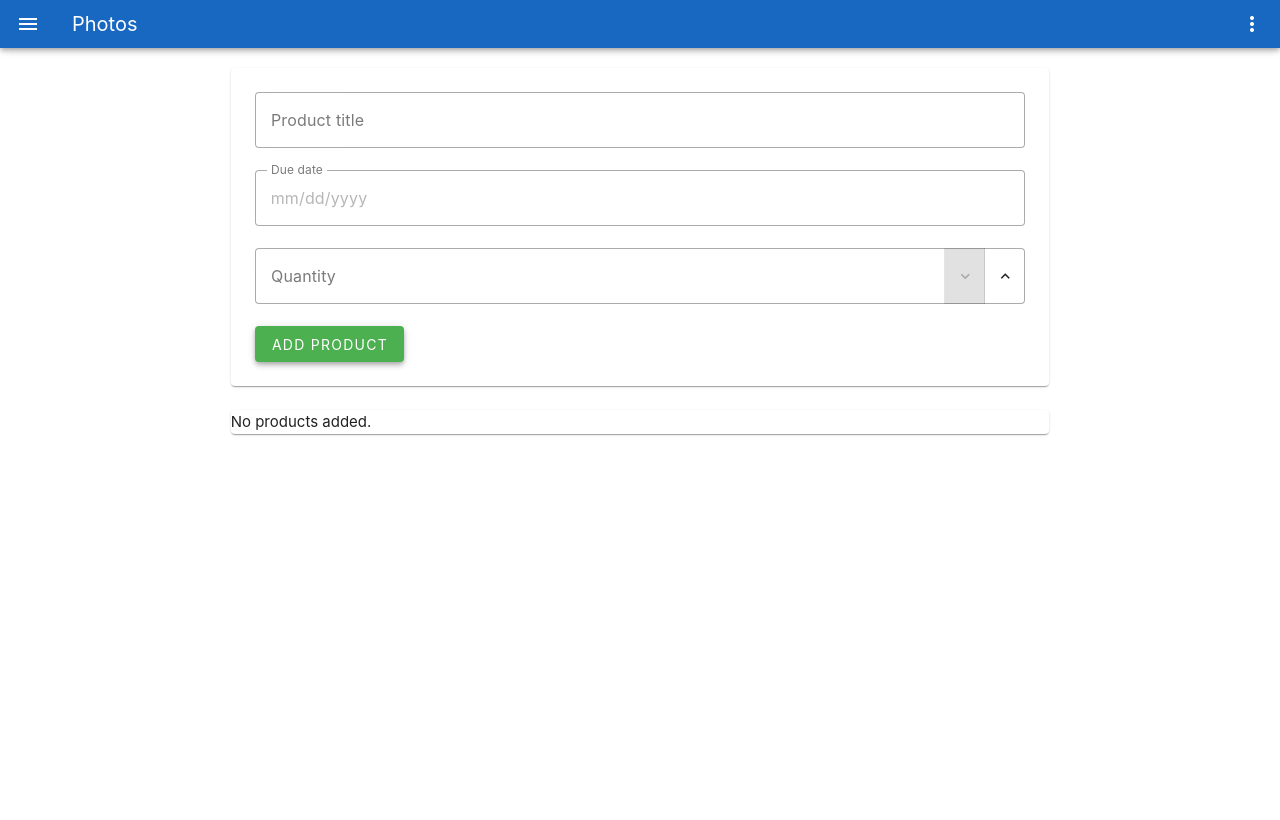
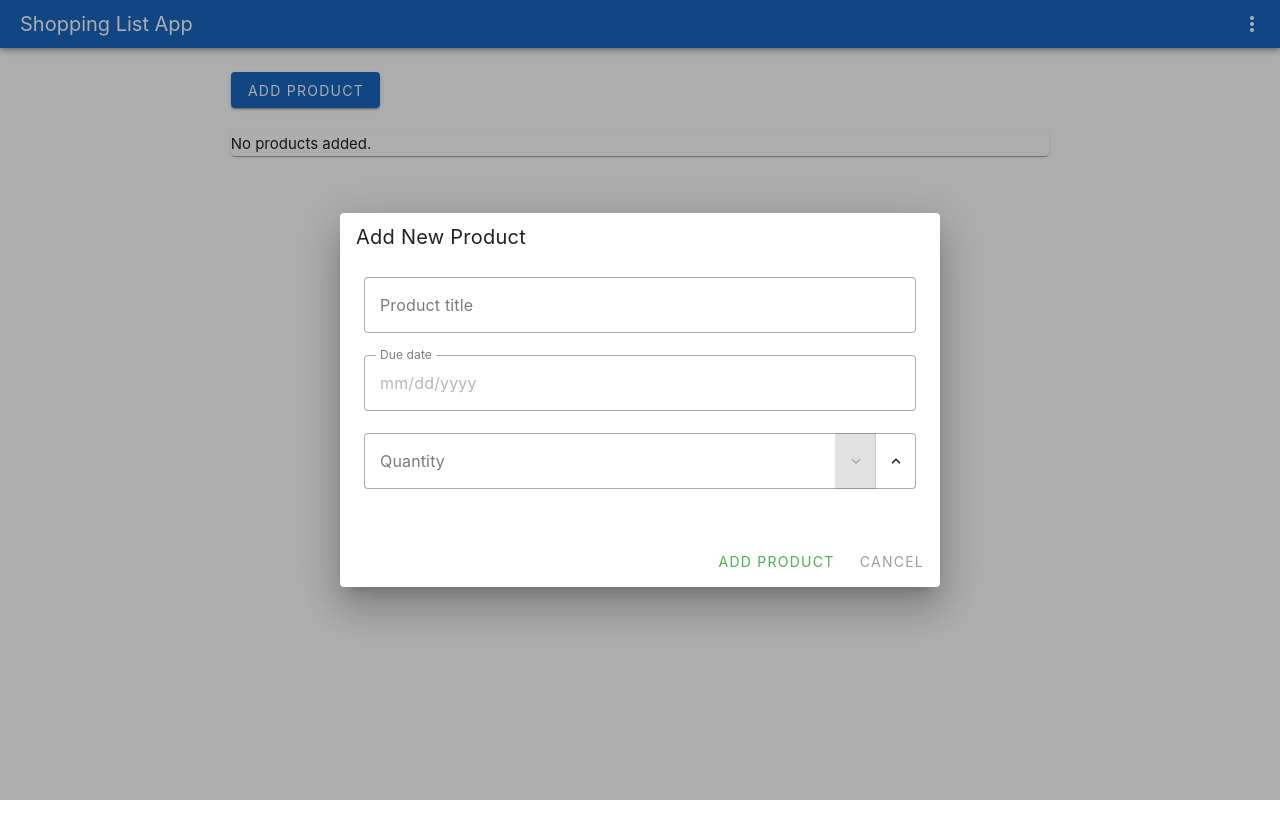
Before and after one commit to elpandango/shopping-list-vue, a Vue app: page /products in a window 1280 px wide. Both pictures are taken after a click on the button "ADD PRODUCT". Built offline with nearby package versions, Linux system fonts and the light colour scheme.

Commit message:
Modal for product adding implemented and deleting

```diff
--- a/src/App.vue
+++ b/src/App.vue
@@ -79,8 +79,4 @@ watch(products, (newProducts) => {
   width: 100%;
   padding: 0 20px;
 }
-
-.app-container {
-  padding-top: 20px;
-}
 </style>
--- a/src/components/HeaderComponent/HeaderComponent.vue
+++ b/src/components/HeaderComponent/HeaderComponent.vue
@@ -3,11 +3,7 @@
    color="primary"
    density="compact"
   >
-    <template v-slot:prepend>
-      <v-app-bar-nav-icon></v-app-bar-nav-icon>
-    </template>
-
-    <v-app-bar-title>Photos</v-app-bar-title>
+    <v-app-bar-title>Shopping List App</v-app-bar-title>
 
     <template v-slot:append>
       <v-btn icon="mdi-dots-vertical"></v-btn>
--- a/src/components/ProductForm/ProductForm.vue
+++ b/src/components/ProductForm/ProductForm.vue
@@ -1,21 +1,24 @@
 <template>
-  <v-row
-   justify="center"
-   align="center"
-  >
-    <v-col
-     cols="12"
-     md="8"
-     lg="8">
-      <v-card class="py-6 px-6">
+  <v-row justify="center" align="center" class="pt-6">
+    <v-col cols="12" md="8" lg="8">
+      <v-btn @click="showDialog = true" color="primary">Add Product</v-btn>
+
+      <v-dialog v-model="showDialog" max-width="600">
+        <v-card>
+          <v-card-title>
+            <span class="headline">Add New Product</span>
+          </v-card-title>
+          <v-card-text>
             <v-text-field
              label="Product title"
              v-model="product.name"
              variant="outlined"
+             :rules="[rules.required]"
             ></v-text-field>
 
             <v-date-input
              label="Due date"
+             v-model="product.dueDate"
              prepend-icon=""
              variant="outlined"
              persistent-placeholder
@@ -28,28 +31,28 @@
              :min="0"
              variant="outlined"
             ></v-number-input>
-
-        <v-btn
-         @click="addProduct"
-         color="success"
-        >Add Product
-        </v-btn>
+          </v-card-text>
+          <v-card-actions>
+            <v-btn @click="addProduct" color="success">Add Product</v-btn>
+            <v-btn @click="showDialog = false" color="grey">Cancel</v-btn>
+          </v-card-actions>
         </v-card>
+      </v-dialog>
     </v-col>
   </v-row>
 </template>
 
 <script setup>
-import {ref, useTemplateRef} from 'vue';
-import {VDateInput} from 'vuetify/labs/VDateInput';
-import {VNumberInput} from 'vuetify/labs/VNumberInput';
+import { ref } from 'vue';
+import { VDateInput } from 'vuetify/labs/VDateInput';
+import { VNumberInput } from 'vuetify/labs/VNumberInput';
 
-const valid = ref(false);
+const showDialog = ref(false);
 const product = ref({
   name: '',
   quantity: null,
   dueDate: null,
-  completed: false
+  completed: false,
 });
 
 const rules = {
@@ -57,37 +60,28 @@ const rules = {
 };
 
 const emit = defineEmits(['add-product']);
-const formRef = useTemplateRef('form');
 
 const formatDueDate = (date) => {
-
-  console.log('date: ', date);
-
   if (!date) return null;
-  const options = {year: 'numeric', month: 'long', day: '2-digit'};
+  const options = { year: 'numeric', month: 'long', day: '2-digit' };
   return new Date(date).toLocaleDateString('en-GB', options);
 };
 
 const addProduct = () => {
-  if (product.value.name !== '' && product.value.name) {
-    console.log('Form is valid');
+  if (product.value.name !== '') {
     if (product.value.dueDate) {
       product.value.dueDate = formatDueDate(product.value.dueDate);
     }
 
-    emit('add-product', {...product.value});
+    emit('add-product', { ...product.value });
 
     product.value.name = '';
     product.value.quantity = null;
     product.value.dueDate = null;
-  } else {
-    console.log('Form is invalid');
+    showDialog.value = false;
   }
-
-  // formRef.value.resetValidation();
 };
 </script>
 
 <style scoped>
-
 </style>
--- a/src/components/ProductItem/ProductItem.vue
+++ b/src/components/ProductItem/ProductItem.vue
@@ -59,7 +59,7 @@
           <template #activator="{ props }">
             <v-btn
              v-bind="props"
-             @click="deleteProduct"
+             @click="openDeleteDialog"
              color="error"
              class="ml-2"
              icon
@@ -71,6 +71,20 @@
         </v-tooltip>
       </div>
     </template>
+
+    <v-dialog v-model="showDeleteDialog" max-width="400">
+      <v-card>
+        <v-card-title class="headline px-4">Confirm Deletion</v-card-title>
+        <v-card-text class="px-4">
+          Are you sure you want to delete this product?
+        </v-card-text>
+        <v-card-actions>
+          <v-btn color="grey" @click="showDeleteDialog = false">Cancel</v-btn>
+          <v-btn color="error" @click="confirmDelete">Delete</v-btn>
+        </v-card-actions>
+      </v-card>
+    </v-dialog>
+
   </div>
 </template>
 
@@ -86,9 +100,15 @@ const emit = defineEmits(['delete-product', 'edit-product', 'toggle-status']);
 
 const isEditing = ref(false);
 const editedProductName = ref(props.product.name);
+const showDeleteDialog = ref(false);
 
-const deleteProduct = () => {
+const openDeleteDialog = () => {
+  showDeleteDialog.value = true;
+};
+
+const confirmDelete = () => {
   emit('delete-product');
+  showDeleteDialog.value = false;
 };
 
 const editProduct = () => {
--- a/src/components/ProductList/ProductList.vue
+++ b/src/components/ProductList/ProductList.vue
@@ -13,8 +13,7 @@
            v-if="products.length">
             <li
              v-for="product in props.products"
-             :key="product.id"
-             class="list-item">
+             :key="product.id">
               <ProductItem
                :product="product"
                @delete-product="deleteProduct(product.id)"
@@ -35,7 +34,6 @@
  lang="ts">
 
 import ProductItem from "@/components/ProductItem/ProductItem.vue";
-import {onMounted} from "vue";
 import {useStoreProducts} from "@/stores/storeProducts";
 
 const storeProduct = useStoreProducts();
@@ -61,22 +59,9 @@ const editProduct = (product) => {
   storeProduct.editProduct(product);
   emit('product-updated');
 };
-
-onMounted(() => {
-  console.log('mounted in ProductList.vue');
-  console.log('props.products ', props.products);
-});
 </script>
 
-<style scoped>
-.product-list {
-  list-style-type: none;
-  padding: 16px;
-}
-
-.list-item {
-  //display: flex;
-  //justify-content: space-between;
-  padding: 5px 0;
-}
+<style
+ lang="scss"
+ src="./styles.scss">
 </style>
--- /dev/null
+++ b/src/components/ProductList/styles.scss
@@ -0,0 +1,8 @@
+.product-list {
+  list-style-type: none;
+  padding: 16px;
+
+  li {
+    padding: 5px 0;
+  }
+}
```
Lines whose indentation alone changed are shown as unchanged.
